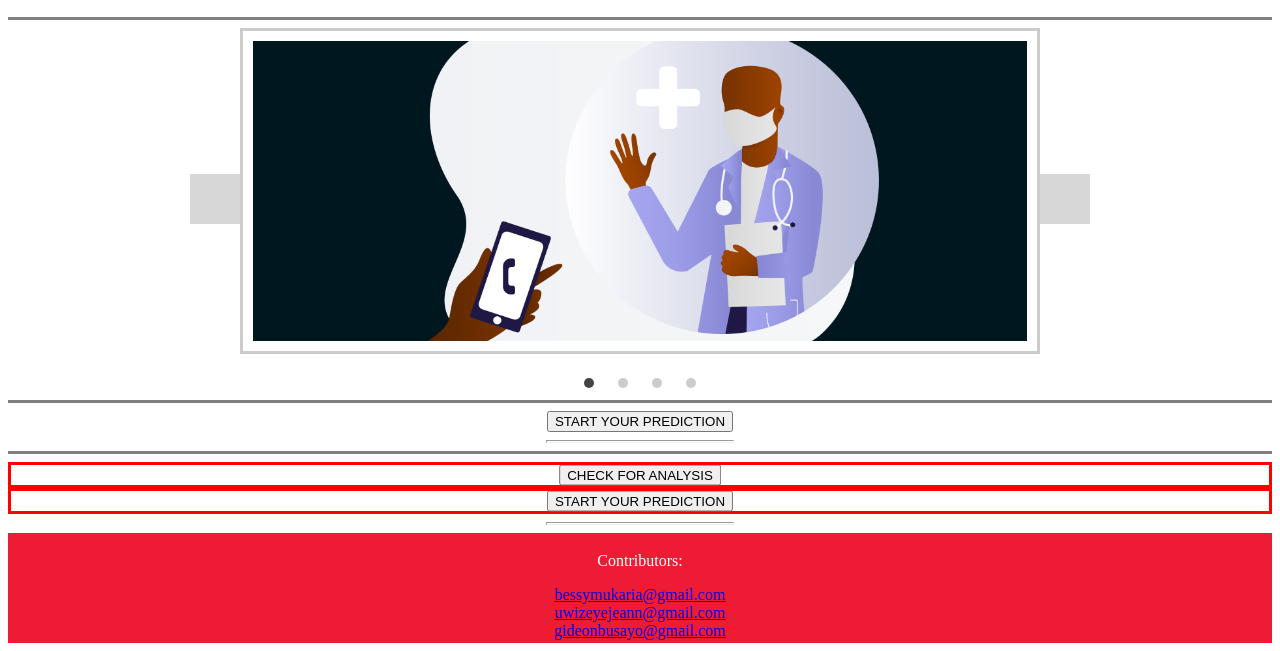
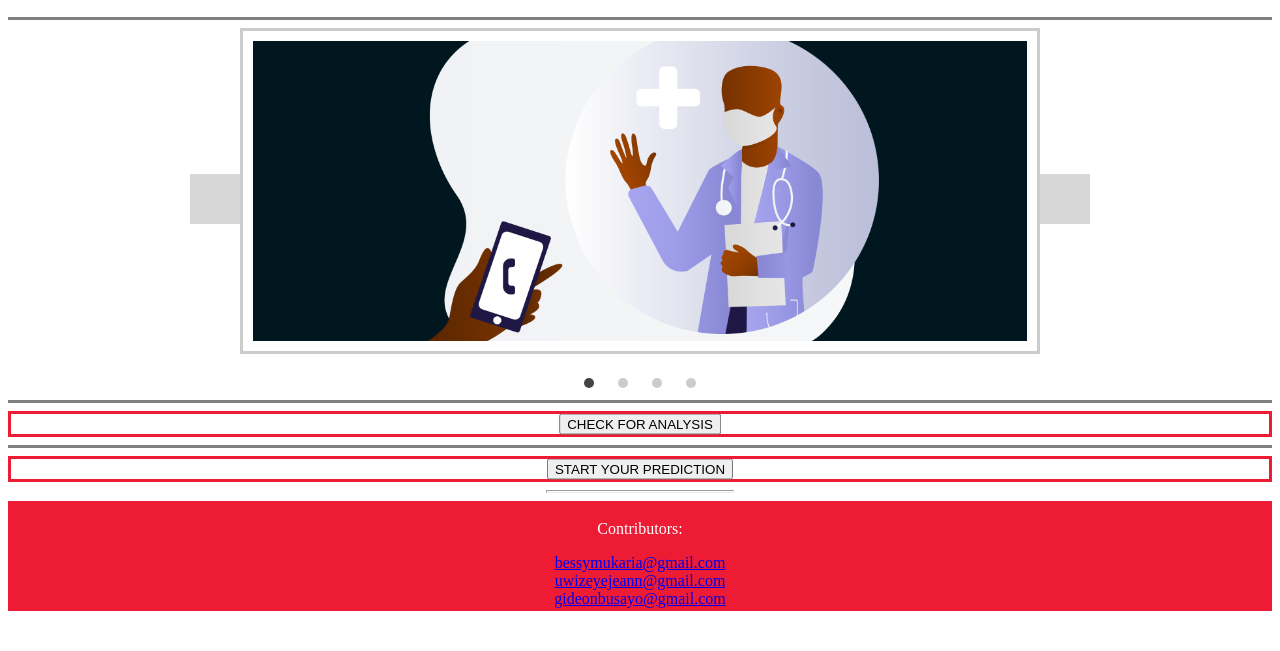
Before and after one commit to busgandy/Team-Lalibela, a Flask app: page / in a window 1280 px wide. Shown: the part 377-1028 px from the top of the page. After the commit the page ends 988 px from the top, so only its background shows below. Run offline with Flask 2, Linux system fonts and the light colour scheme; grey boxes are pictures that could not be loaded.

Commit message:
Update index.html

```diff
--- a/app/templates/index.html
+++ b/app/templates/index.html
@@ -146,7 +146,7 @@
   height: 20px;
   position: relative;
   border: 3px solid green;
-  border-color: #ff0000;
+  border-color: #ED1B33;
 }
 
 .center {
@@ -217,11 +217,7 @@
    </div>
 </div>
 <hr size="3" noshade>
-	<form method="POST" action = "Start Predictions.html"  align="center">
-	  <input type="submit" value="START YOUR PREDICTION" name="submit_button" >
-	</form>
-<hr size="3" width="186" align="center">
-<hr size="3" noshade>
+
 <div class="container">
   <div class="center">
    <a href="{{ url_for('analysis') }}">
@@ -229,6 +225,7 @@
      </a>
   </div>
 </div>
+<hr size="3" noshade>
 <div class="container">
   <div class="center">
    <a href="{{ url_for('prediction') }}">
```
